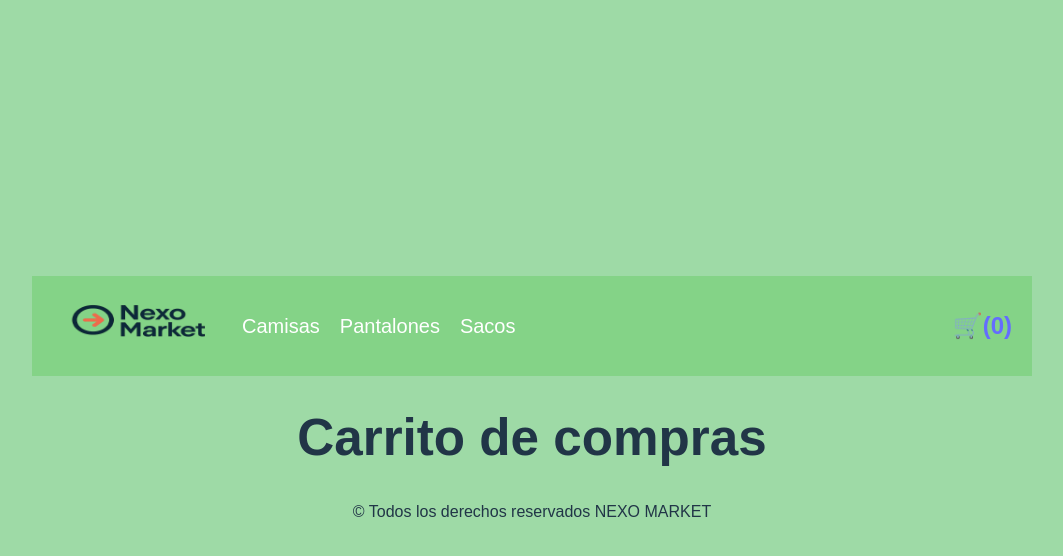
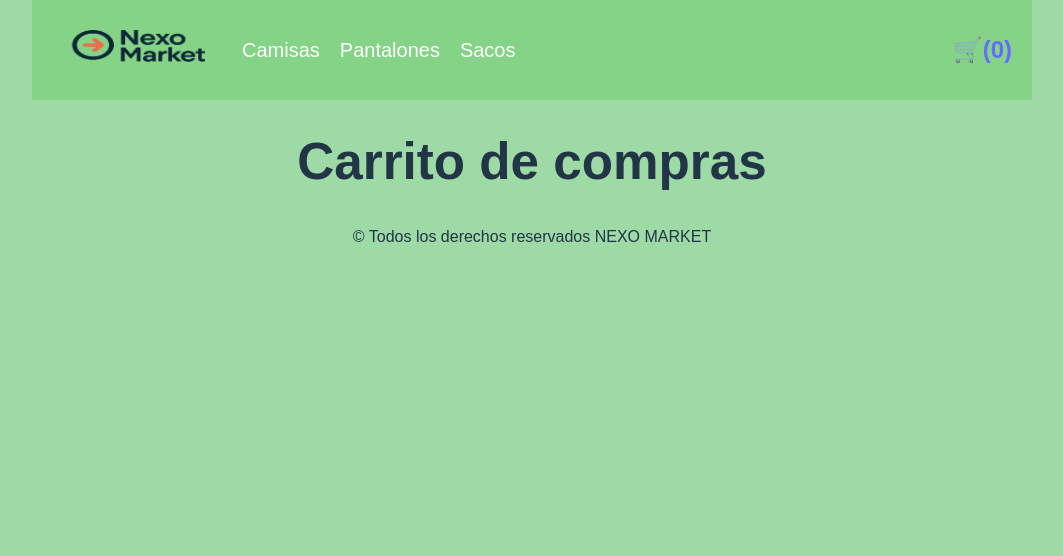
Before and after one commit to bautistaprivitera/proyecto-react, a React (Vite) app: page /cart in a window 1280 px wide. Shown: the top 556 px of the page, without its empty margins (108-1171 px from the left). Built offline with nearby package versions, Linux system fonts and the light colour scheme.

Commit message:
Ultimo cambion en el css de App

```diff
--- a/src/App.css
+++ b/src/App.css
@@ -1,4 +1,4 @@
-html, body, #root { margin: 0; padding: 0; height: max-content; background-color: #9edaa6; }
+html, body, #root { margin: 0; padding: 0; height: 100%; background-color: #9edaa6; }
 * { box-sizing: border-box; }
 
 
```
